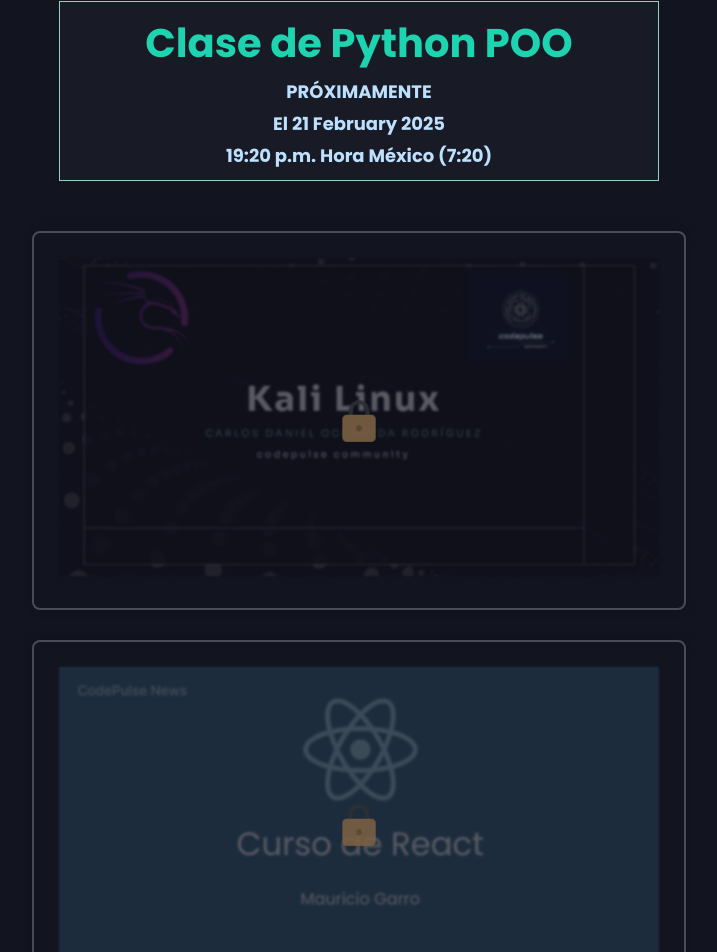
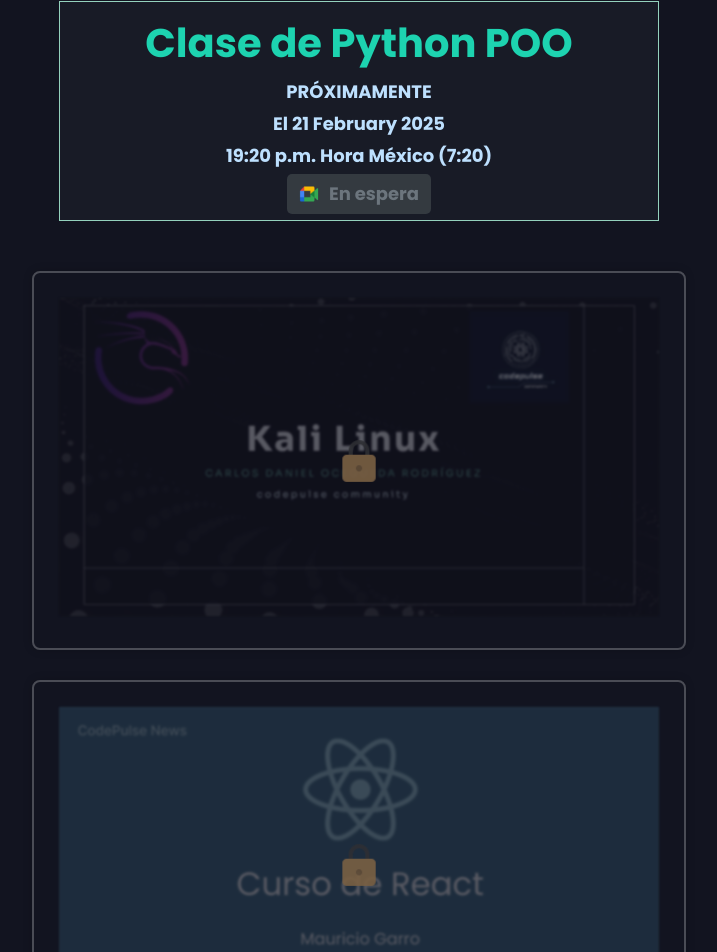
Before and after one commit to Mauricio2202/codenews, a React (Vite) app: page / in a window 1280 px wide. Shown: the part 1463-2415 px from the top of the page, without its empty margins (281-998 px from the left). Built offline with nearby package versions, Linux system fonts and the light colour scheme; a web font is replaced by a local one.

Commit message:
Habilitando botón sin unirse sin funcionalidad

```diff
--- a/src/components/Clases.css
+++ b/src/components/Clases.css
@@ -112,13 +112,15 @@
     justify-content: center;
     gap: 10px;
     text-decoration: none;
-    background-color: #DA1E37;
+    /*background-color: #DA1E37;*/
+    background-color: #343a40;
     border-radius: 5px;
     padding: 8px 12px;
     width: fit-content;
     height: 40px;
     margin: 0 auto;
     animation: blink 1s infinite;
+    cursor: no-drop;
 }
 
 /* @keyframes blink {
@@ -135,6 +137,9 @@
     color: #FFF;
     font-weight: bold;
     text-align: center;
+    background: #343a40;
+    color: #6c757d;
+
 }
 
 
--- a/src/components/Clases.jsx
+++ b/src/components/Clases.jsx
@@ -57,10 +57,11 @@
                             <p>PRÓXIMAMENTE</p>
                             <p>El {classDate}</p>
                             <p>19:20 p.m. Hora México (7:20)</p>
-                            {/* <a href="#" className='enlace-meet'>
-                                <img src={ Meet } alt="meet" onClick={ alertEnd } className='meetIcon' />
-                                <p className='join'>Finalizada</p>
-                            </a> */}
+                            <a href="#" className='enlace-meet'>
+                                {/* Colocar EVENTO ONCLICK */}
+                                <img src={ Meet } alt="meet" className='meetIcon' />
+                                <p className='join'>En espera</p>
+                            </a>
                         </div>
                     </div>
                     <div className="lock-wrapper">
```
